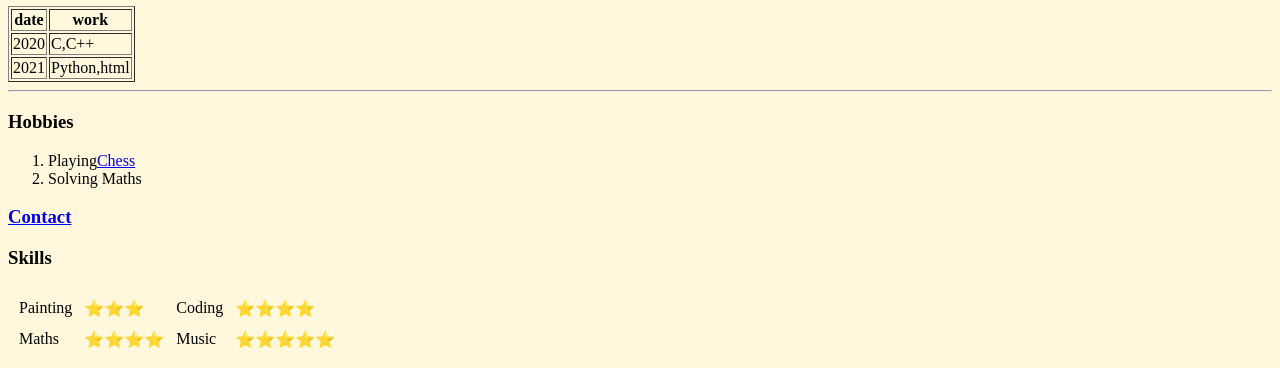
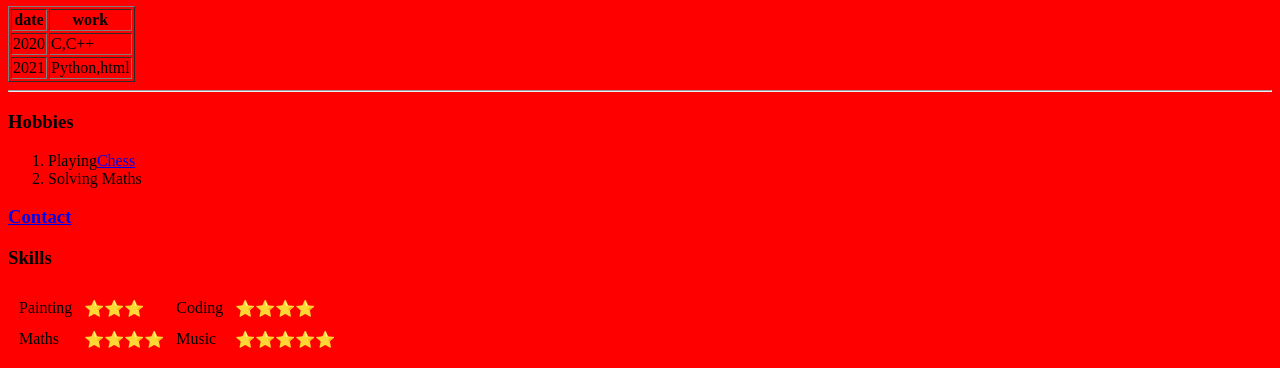
Before and after one commit to PALLAV-YADAV/CV, a plain HTML site: page index.html in a window 1280 px wide. Shown: the part 479-847 px from the top of the page. Drawn offline with Linux system fonts and the light colour scheme.

Commit message:
Update index.html

```diff
--- a/index.html
+++ b/index.html
@@ -11,7 +11,7 @@
 
 
 
-<body bgcolor="#FFF8DC">
+<body bgcolor="red">
 
   <table cellspacing="50">
     <tr>
```
